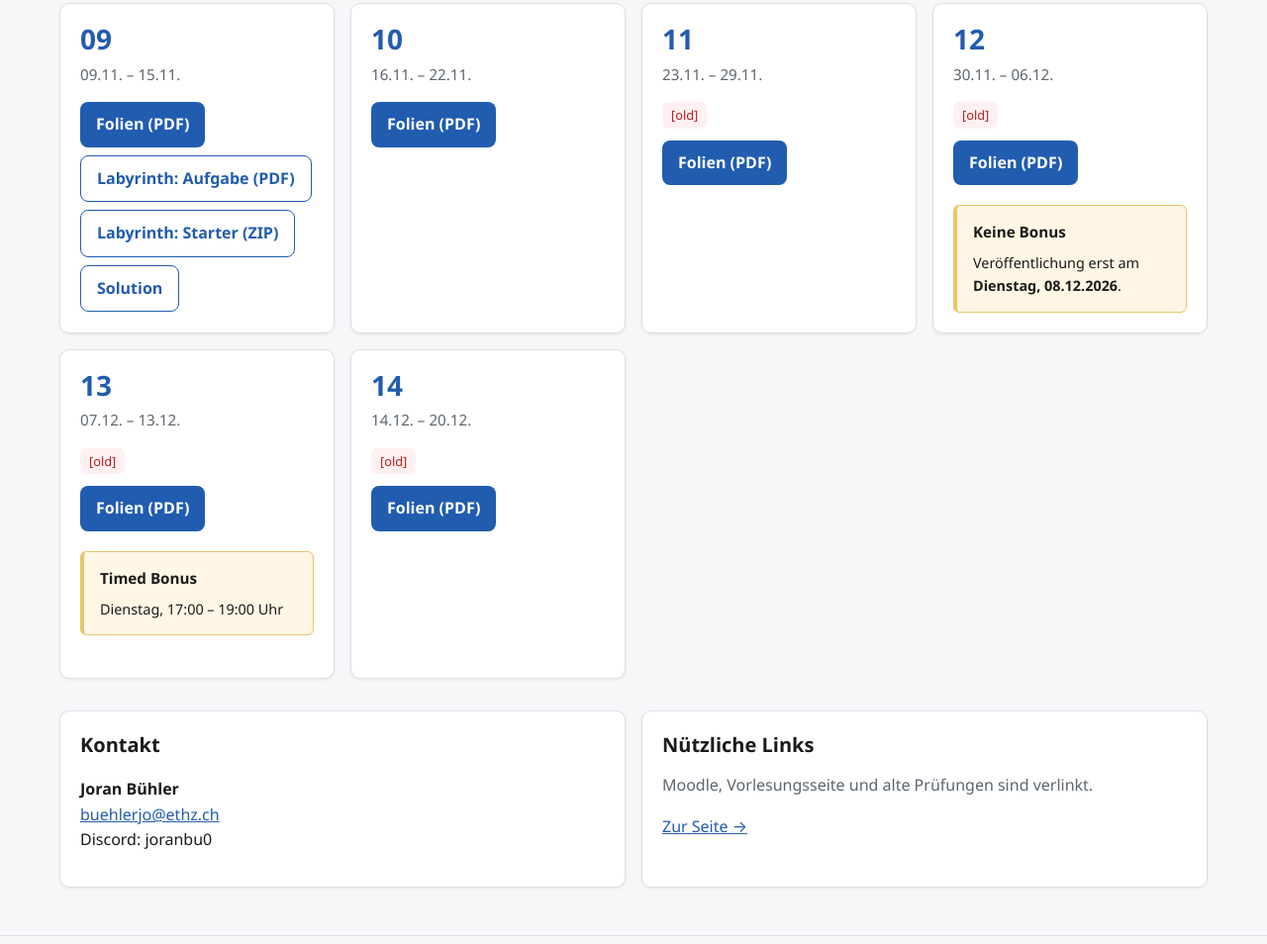
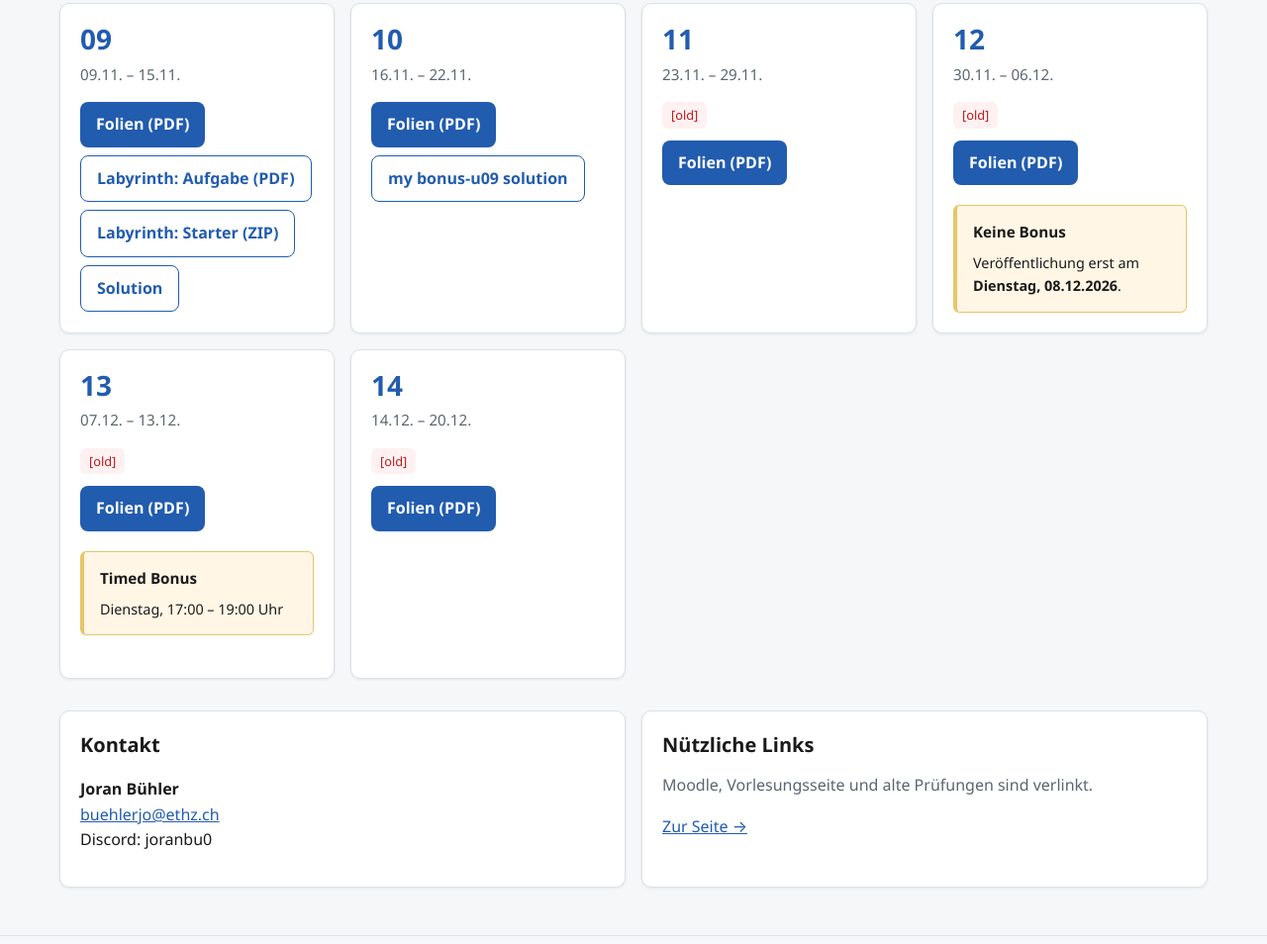
Before and after one commit to JoranBu/eprog, a plain HTML site: page index.html in a window 1280 px wide. Shown: the part 1258-2212 px from the top of the page at 99% size. Drawn offline with Linux system fonts and the light colour scheme.

Commit message:
Publish bonus u09 solution in week 10

```diff
--- a/index.html
+++ b/index.html
@@ -144,6 +144,7 @@
                 <p class="week-dates"><time datetime="2026-11-16">16.11.</time> &ndash; <time datetime="2026-11-22">22.11.</time></p>
                 <div class="week-actions">
                     <a class="btn" href="Slides/Woche%2010.pdf" target="_blank" rel="noopener" aria-label="Folien (PDF) &ndash; Woche 10">Folien (PDF)</a>
+                    <a class="btn secondary" href="materials/week10/my-bonus-u09-solution.zip" download>my bonus-u09 solution</a>
                 </div>
             </section>
 
```
Also changed, not shown: 1 other file.
